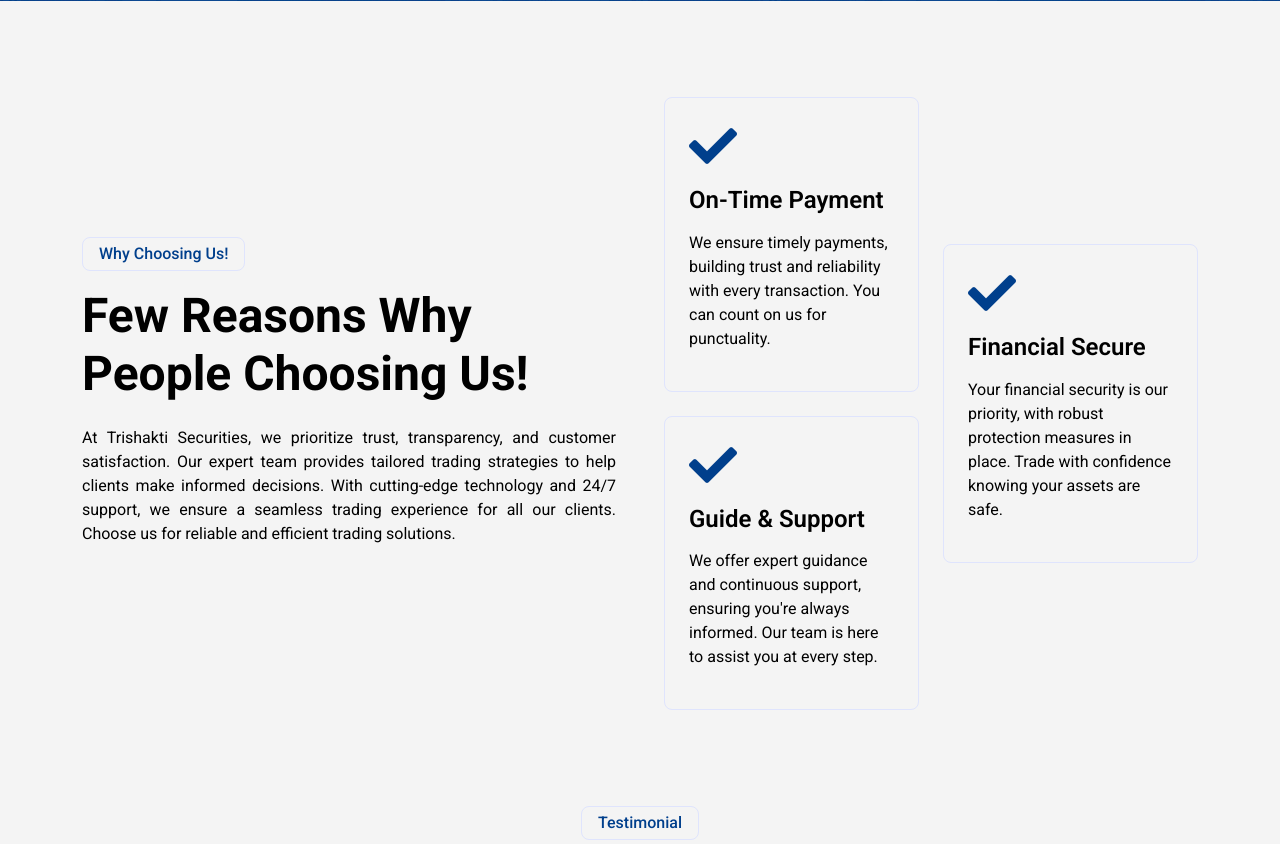
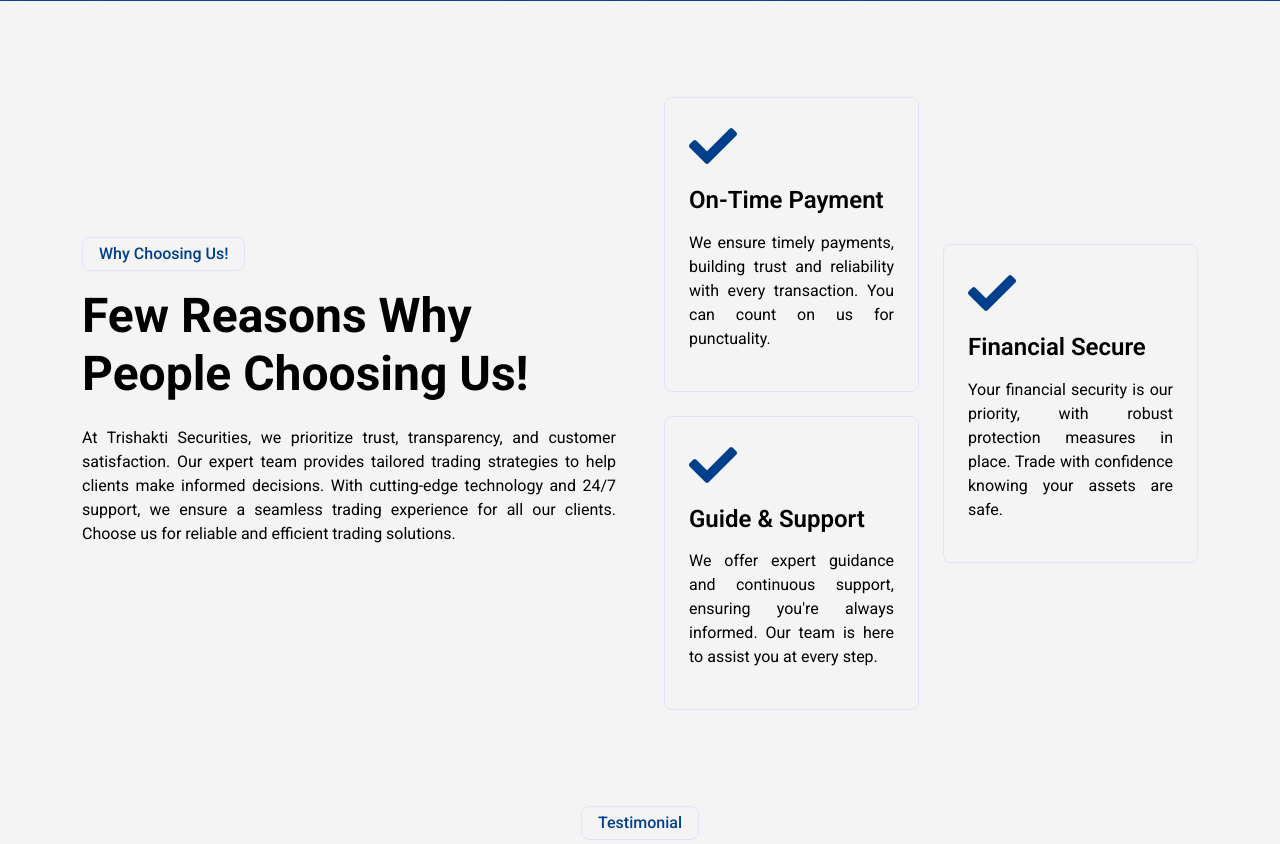
Before and after one commit to RoboPrabin/WEB-TrishaktiWebsite, a PHP site: page /index.html in a window 1280 px wide. Shown: the part 1049-1893 px from the top of the page. Run offline with PHP 8.4, Linux system fonts and the light colour scheme; some libraries are stand-ins or nearby versions.

Commit message:
font justify

```diff
--- a/css/style.css
+++ b/css/style.css
@@ -15,6 +15,11 @@ body {
   h1,h5,h4,h2,h3,p {
     font-family: 'Roboto', sans-serif;
     color: black;
+  }
+
+  p {
+    text-align: justify;
+    text-justify: inter-word;
   }
 
 .primary {
--- a/index.html
+++ b/index.html
@@ -240,7 +240,7 @@
                                     <div class="feature-box border rounded p-4">
                                         <i class="fa fa-check fa-3x primary mb-3"></i>
                                         <h4 class="mb-3">On-Time Payment</h4>
-                                        <p class="mb-3">We ensure timely payments, building trust and reliability with every transaction. You can count on us for punctuality.</p>
+                                        <p class="mb-3 ">We ensure timely payments, building trust and reliability with every transaction. You can count on us for punctuality.</p>
                                         <!-- <a class="fw-semi-bold" href="">Read More <i class="fa fa-arrow-right ms-1"></i></a> -->
                                     </div>
                                 </div>
```
